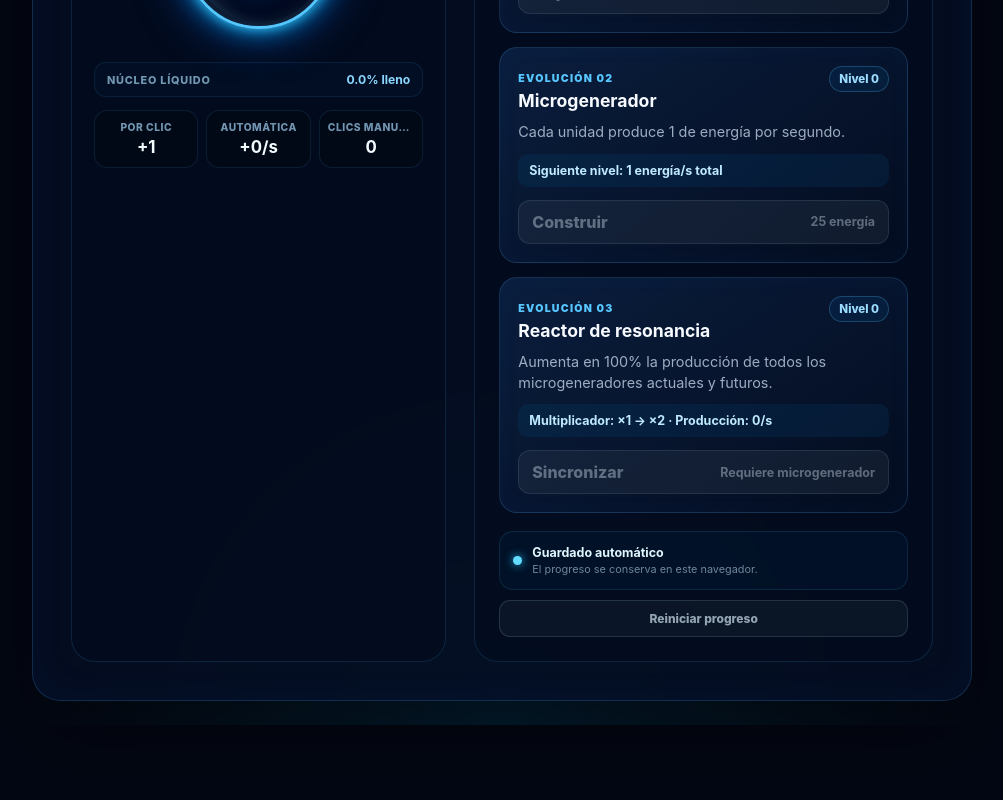
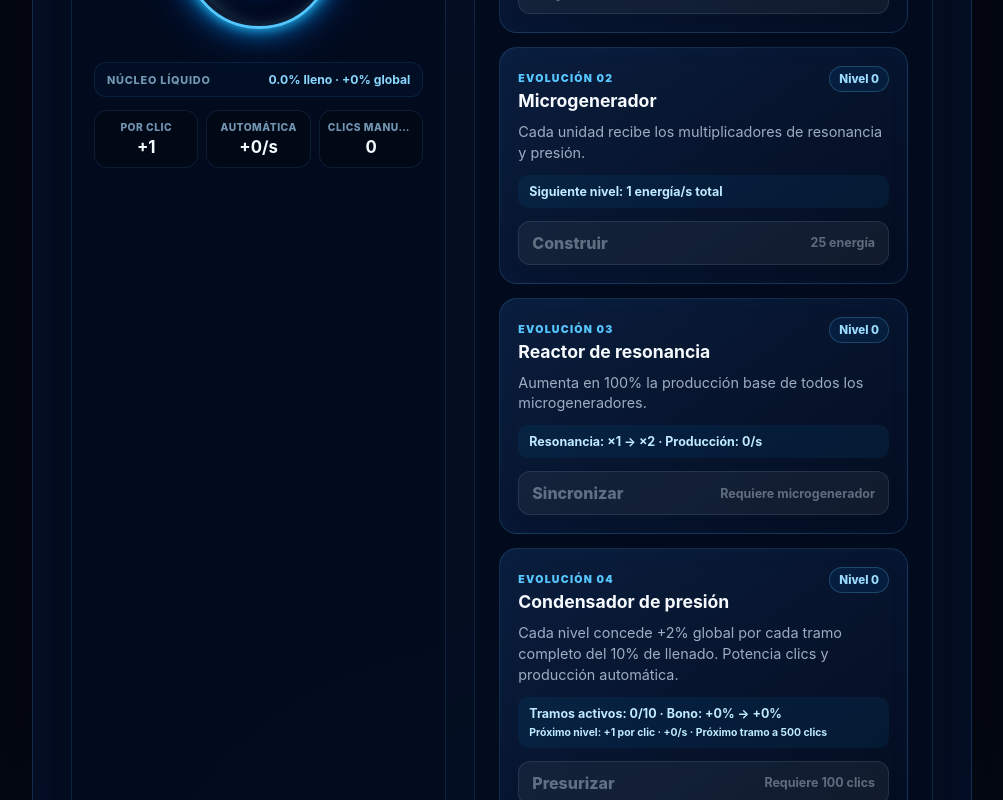
Before and after one commit to xArtXtrAx/incremental-game-A, a React (Vite) app: page / in a window 1280 px wide. Shown: the part 500-1300 px from the top of the page, without its empty margins (138-1141 px from the left). Before the commit the page ends 1225 px from the top, so only its background shows below. Built offline with nearby package versions, Linux system fonts and the light colour scheme.

Commit message:
Añadir condensador de presión a la interfaz

```diff
--- a/src/App.tsx
+++ b/src/App.tsx
@@ -14,11 +14,15 @@ import {
   getClickUpgradeCost,
   getEnergyPerSecond,
   getGeneratorCost,
+  getPressureBonusPercent,
+  getPressureCost,
+  getPressureTier,
   getResonanceCost,
   getResonanceMultiplier,
   getSphereFillPercentage,
   initialGameState,
   loadGameState,
+  PRESSURE_REQUIRED_CLICKS,
   saveGameState,
   SPHERE_CLICK_CAPACITY,
 } from './game'
@@ -45,7 +49,7 @@ const particleDirections = [
 ]
 
 const numberFormatter = new Intl.NumberFormat('es-MX', {
-  maximumFractionDigits: 0,
+  maximumFractionDigits: 2,
 })
 
 function App() {
@@ -58,28 +62,78 @@ function App() {
   const [resetArmed, setResetArmed] = useState(false)
   const nextBurstId = useRef(0)
 
-  const clickPower = getClickPower(game.clickLevel)
+  const sphereFillPercentage = getSphereFillPercentage(game.manualClicks)
+  const sphereClicks = Math.min(game.manualClicks, SPHERE_CLICK_CAPACITY)
+  const sphereIsFull = sphereFillPercentage >= 100
+  const pressureTier = getPressureTier(game.manualClicks)
+  const pressureBonusPercent = getPressureBonusPercent(
+    game.manualClicks,
+    game.pressureLevel,
+  )
+  const clickPower = getClickPower(
+    game.clickLevel,
+    game.manualClicks,
+    game.pressureLevel,
+  )
+  const nextClickPower = getClickPower(
+    game.clickLevel + 1,
+    game.manualClicks,
+    game.pressureLevel,
+  )
   const resonanceMultiplier = getResonanceMultiplier(game.resonanceLevel)
   const energyPerSecond = getEnergyPerSecond(
     game.generatorLevel,
     game.resonanceLevel,
+    game.manualClicks,
+    game.pressureLevel,
   )
   const nextGeneratorProduction = getEnergyPerSecond(
     game.generatorLevel + 1,
     game.resonanceLevel,
+    game.manualClicks,
+    game.pressureLevel,
   )
   const nextResonanceProduction = getEnergyPerSecond(
     game.generatorLevel,
     game.resonanceLevel + 1,
+    game.manualClicks,
+    game.pressureLevel,
+  )
+  const nextPressureBonusPercent = getPressureBonusPercent(
+    game.manualClicks,
+    game.pressureLevel + 1,
+  )
+  const nextPressureClickPower = getClickPower(
+    game.clickLevel,
+    game.manualClicks,
+    game.pressureLevel + 1,
+  )
+  const nextPressureProduction = getEnergyPerSecond(
+    game.generatorLevel,
+    game.resonanceLevel,
+    game.manualClicks,
+    game.pressureLevel + 1,
   )
   const clickUpgradeCost = getClickUpgradeCost(game.clickLevel)
   const generatorCost = getGeneratorCost(game.generatorLevel)
   const resonanceCost = getResonanceCost(game.resonanceLevel)
-  const sphereFillPercentage = getSphereFillPercentage(game.manualClicks)
-  const sphereClicks = Math.min(game.manualClicks, SPHERE_CLICK_CAPACITY)
-  const sphereIsFull = sphereFillPercentage >= 100
+  const pressureCost = getPressureCost(game.pressureLevel)
   const canBuyResonance =
     game.generatorLevel > 0 && game.energy >= resonanceCost
+  const canBuyPressure =
+    game.manualClicks >= PRESSURE_REQUIRED_CLICKS && game.energy >= pressureCost
+  const nextPressureTierClicks = Math.min(
+    (pressureTier + 1) * (SPHERE_CLICK_CAPACITY / 10),
+    SPHERE_CLICK_CAPACITY,
+  )
+  const pressureVisualOpacity =
+    game.pressureLevel > 0
+      ? Math.min(
+          0.22 + sphereFillPercentage / 140 + game.pressureLevel * 0.08,
+          1,
+        )
+      : 0
+  const pressurePulseDuration = Math.max(2.8, 6 - game.pressureLevel * 0.4)
   const sphereStyle: SphereStyle = {
     '--fill-level': `${sphereFillPercentage}%`,
     '--liquid-opacity': sphereClicks > 0 ? 1 : 0,
@@ -111,12 +165,18 @@ function App() {
 
   function handleClick() {
     const burstId = nextBurstId.current
+    const nextManualClicks = game.manualClicks + 1
+    const clickAmount = getClickPower(
+      game.clickLevel,
+      nextManualClicks,
+      game.pressureLevel,
+    )
     nextBurstId.current += 1
 
     dispatch({ type: 'click' })
     setBursts((currentBursts) => [
       ...currentBursts,
-      { id: burstId, amount: clickPower },
+      { id: burstId, amount: clickAmount },
     ])
 
     window.setTimeout(() => {
@@ -145,7 +205,7 @@ function App() {
           <p className="eyebrow">Prototipo incremental</p>
           <h1>Incremental Game A</h1>
           <p className="instructions">
-            Genera energía, mejora el núcleo y automatiza la producción.
+            Genera energía, llena el núcleo y transforma su presión en potencia.
           </p>
         </header>
 
@@ -165,7 +225,7 @@ function App() {
                 onClick={handleClick}
                 whileHover={{ scale: 1.05 }}
                 whileTap={{ scale: 0.92 }}
-                aria-label={`Generar ${clickPower} de energía. Esfera en ${sphereFillPercentage.toFixed(1)} por ciento.`}
+                aria-label={`Generar ${clickPower} de energía. Esfera en ${sphereFillPercentage.toFixed(1)} por ciento. Bonificación global de ${pressureBonusPercent} por ciento.`}
               >
                 <span className="sphere-liquid" aria-hidden="true">
                   <span className="liquid-body" />
@@ -176,6 +236,45 @@ function App() {
                   <span className="liquid-bubble bubble-three" />
                 </span>
                 <span className="sphere-depth" aria-hidden="true" />
+                <span
+                  aria-hidden="true"
+                  style={{
+                    position: 'absolute',
+                    inset: 0,
+                    zIndex: 4,
+                    opacity: pressureVisualOpacity,
+                    pointerEvents: 'none',
+                  }}
+                >
+                  {[0, 1, 2].map((ring) => (
+                    <motion.span
+                      key={ring}
+                      style={{
+                        position: 'absolute',
+                        top: '50%',
+                        left: '50%',
+                        width: 92,
+                        height: 42,
+                        marginTop: -21,
+                        marginLeft: -46,
+                        border: '1px solid rgba(83, 207, 255, 0.72)',
+                        borderRadius: '50%',
+                        boxShadow: '0 0 12px rgba(0, 155, 255, 0.35)',
+                      }}
+                      initial={{ scale: 0.38, opacity: 0 }}
+                      animate={{
+                        scale: [0.38, 0.72, 1.08],
+                        opacity: [0, 0.72, 0],
+                      }}
+                      transition={{
+                        duration: pressurePulseDuration,
+                        delay: ring * 0.75,
+                        repeat: Infinity,
+                        ease: 'easeOut',
+                      }}
+                    />
+                  ))}
+                </span>
                 <span className="sphere-shine" aria-hidden="true" />
                 <span className="button-label">
                   <strong>CLICK</strong>
@@ -198,7 +297,7 @@ function App() {
                     }}
                     transition={{ duration: 0.8, ease: 'easeOut' }}
                   >
-                    +{burst.amount}
+                    +{numberFormatter.format(burst.amount)}
                   </motion.span>
 
                   {particleDirections.map((direction, index) => (
@@ -223,8 +322,8 @@ function App() {
               <span>Núcleo líquido</span>
               <strong>
                 {sphereIsFull
-                  ? 'Capacidad completa'
-                  : `${sphereFillPercentage.toFixed(1)}% lleno`}
+                  ? `Capacidad completa · +${numberFormatter.format(pressureBonusPercent)}% global`
+                  : `${sphereFillPercentage.toFixed(1)}% lleno · +${numberFormatter.format(pressureBonusPercent)}% global`}
               </strong>
             </div>
 
@@ -258,9 +357,9 @@ function App() {
                 </div>
                 <span className="level-badge">Nivel {game.clickLevel}</span>
               </div>
-              <p>Aumenta en 1 la energía obtenida con cada clic manual.</p>
+              <p>Aumenta en 1 la energía base obtenida con cada clic manual.</p>
               <div className="upgrade-effect">
-                Siguiente nivel: +{numberFormatter.format(clickPower + 1)} por clic
+                Siguiente nivel: +{numberFormatter.format(nextClickPower)} por clic
               </div>
               <button
                 type="button"
@@ -282,8 +381,7 @@ function App() {
                 <span className="level-badge">Nivel {game.generatorLevel}</span>
               </div>
               <p>
-                Cada unidad produce {numberFormatter.format(resonanceMultiplier)}{' '}
-                de energía por segundo.
+                Cada unidad recibe los multiplicadores de resonancia y presión.
               </p>
               <div className="upgrade-effect">
                 Siguiente nivel: {numberFormatter.format(nextGeneratorProduction)}{' '}
@@ -309,11 +407,10 @@ function App() {
                 <span className="level-badge">Nivel {game.resonanceLevel}</span>
               </div>
               <p>
-                Aumenta en 100% la producción de todos los microgeneradores
-                actuales y futuros.
+                Aumenta en 100% la producción base de todos los microgeneradores.
               </p>
               <div className="upgrade-effect">
-                Multiplicador: ×{numberFormatter.format(resonanceMultiplier)} → ×
+                Resonancia: ×{numberFormatter.format(resonanceMultiplier)} → ×
                 {numberFormatter.format(resonanceMultiplier + 1)} · Producción:{' '}
                 {numberFormatter.format(nextResonanceProduction)}/s
               </div>
@@ -328,6 +425,47 @@ function App() {
                   {game.generatorLevel === 0
                     ? 'Requiere microgenerador'
                     : `${numberFormatter.format(resonanceCost)} energía`}
+                </strong>
+              </button>
+            </article>
+
+            <article className="upgrade-card">
+              <div className="upgrade-card-header">
+                <div>
+                  <span className="upgrade-number">Evolución 04</span>
+                  <h3>Condensador de presión</h3>
+                </div>
+                <span className="level-badge">Nivel {game.pressureLevel}</span>
+              </div>
+              <p>
+                Cada nivel concede +2% global por cada tramo completo del 10% de
+                llenado. Potencia clics y producción automática.
+              </p>
+              <div className="upgrade-effect">
+                <span style={{ display: 'block' }}>
+                  Tramos activos: {pressureTier}/10 · Bono: +
+                  {numberFormatter.format(pressureBonusPercent)}% → +
+                  {numberFormatter.format(nextPressureBonusPercent)}%
+                </span>
+                <small style={{ display: 'block', marginTop: 5 }}>
+                  Próximo nivel: +{numberFormatter.format(nextPressureClickPower)}{' '}
+                  por clic · +{numberFormatter.format(nextPressureProduction)}/s
+                  {pressureTier < 10
+                    ? ` · Próximo tramo a ${numberFormatter.format(nextPressureTierClicks)} clics`
+                    : ''}
+                </small>
+              </div>
+              <button
+                type="button"
+                className="upgrade-button"
+                onClick={() => dispatch({ type: 'buy-pressure' })}
+                disabled={!canBuyPressure}
+              >
+                <span>Presurizar</span>
+                <strong>
+                  {game.manualClicks < PRESSURE_REQUIRED_CLICKS
+                    ? `Requiere ${numberFormatter.format(PRESSURE_REQUIRED_CLICKS)} clics`
+                    : `${numberFormatter.format(pressureCost)} energía`}
                 </strong>
               </button>
             </article>
```
